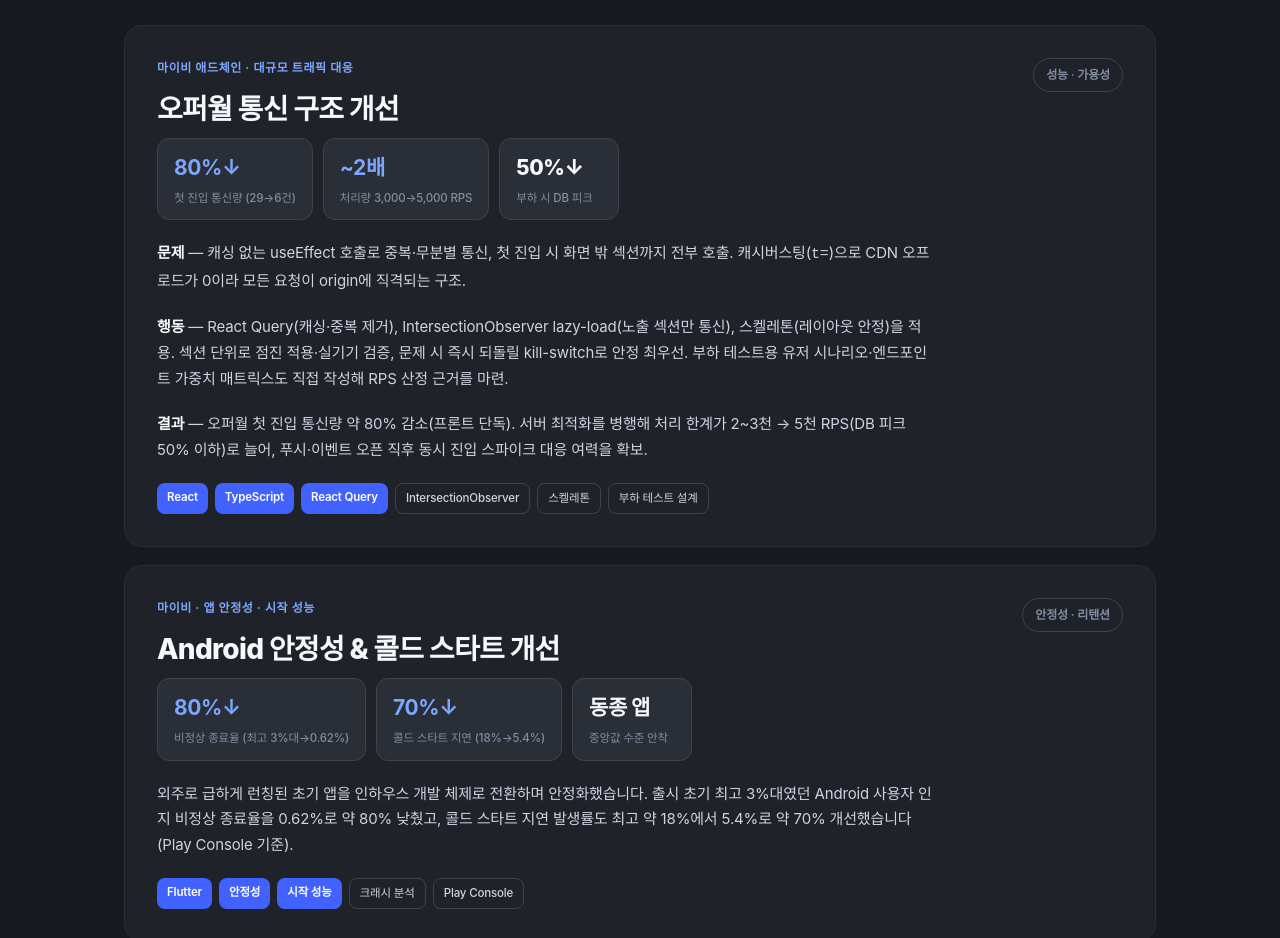
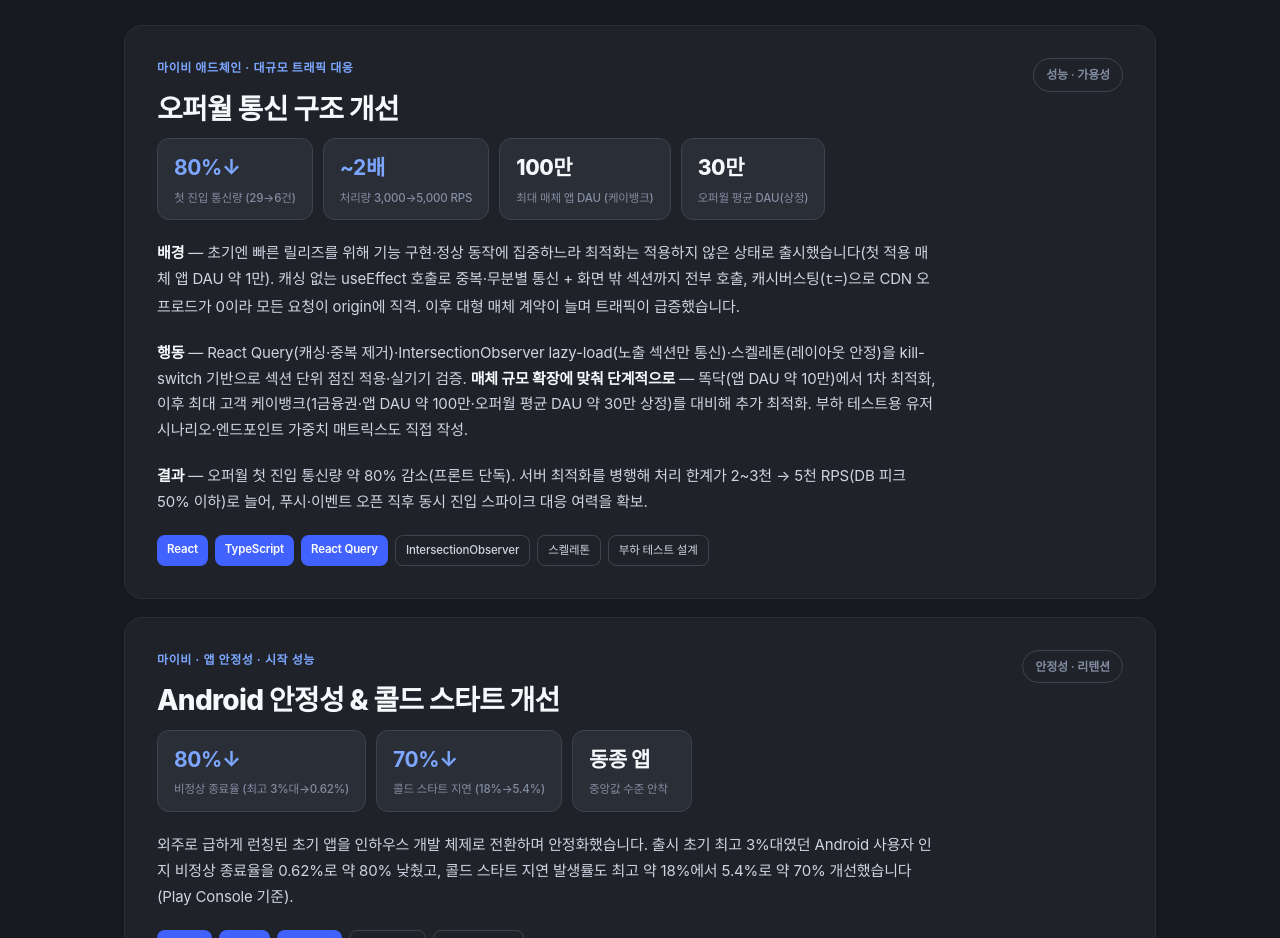
Before and after one commit to chill-beer/portfolio, a plain HTML site: page index.html in a window 1280 px wide. Shown: the part 3600-4538 px from the top of the page. Drawn offline with Linux system fonts and the light colour scheme; a web font is replaced by a local one.

Commit message:
docs: 트래픽 성과에 매체 규모 확장(1만→똑닥 10만→케이뱅크 100만/오퍼월 30만) 내러티브 추가

```diff
--- a/index.html
+++ b/index.html
@@ -405,10 +405,11 @@
         <div class="metrics">
           <div class="metric"><div class="v"><b>80%↓</b></div><div class="k">첫 진입 통신량 (29→6건)</div></div>
           <div class="metric"><div class="v"><b>~2배</b></div><div class="k">처리량 3,000→5,000 RPS</div></div>
-          <div class="metric"><div class="v">50%↓</div><div class="k">부하 시 DB 피크</div></div>
+          <div class="metric"><div class="v">100만</div><div class="k">최대 매체 앱 DAU (케이뱅크)</div></div>
+          <div class="metric"><div class="v">30만</div><div class="k">오퍼월 평균 DAU(상정)</div></div>
         </div>
-        <p><b style="color:var(--fg)">문제</b> — 캐싱 없는 useEffect 호출로 중복·무분별 통신, 첫 진입 시 화면 밖 섹션까지 전부 호출. 캐시버스팅(<code>t=</code>)으로 CDN 오프로드가 0이라 모든 요청이 origin에 직격되는 구조.</p>
-        <p><b style="color:var(--fg)">행동</b> — React Query(캐싱·중복 제거), IntersectionObserver lazy-load(노출 섹션만 통신), 스켈레톤(레이아웃 안정)을 적용. 섹션 단위로 점진 적용·실기기 검증, 문제 시 즉시 되돌릴 kill-switch로 안정 최우선. 부하 테스트용 유저 시나리오·엔드포인트 가중치 매트릭스도 직접 작성해 RPS 산정 근거를 마련.</p>
+        <p><b style="color:var(--fg)">배경</b> — 초기엔 빠른 릴리즈를 위해 기능 구현·정상 동작에 집중하느라 최적화는 적용하지 않은 상태로 출시했습니다(첫 적용 매체 앱 DAU 약 1만). 캐싱 없는 useEffect 호출로 중복·무분별 통신 + 화면 밖 섹션까지 전부 호출, 캐시버스팅(<code>t=</code>)으로 CDN 오프로드가 0이라 모든 요청이 origin에 직격. 이후 대형 매체 계약이 늘며 트래픽이 급증했습니다.</p>
+        <p><b style="color:var(--fg)">행동</b> — React Query(캐싱·중복 제거)·IntersectionObserver lazy-load(노출 섹션만 통신)·스켈레톤(레이아웃 안정)을 kill-switch 기반으로 섹션 단위 점진 적용·실기기 검증. <b style="color:var(--fg)">매체 규모 확장에 맞춰 단계적으로</b> — 똑닥(앱 DAU 약 10만)에서 1차 최적화, 이후 최대 고객 케이뱅크(1금융권·앱 DAU 약 100만·오퍼월 평균 DAU 약 30만 상정)를 대비해 추가 최적화. 부하 테스트용 유저 시나리오·엔드포인트 가중치 매트릭스도 직접 작성.</p>
         <p><b style="color:var(--fg)">결과</b> — 오퍼월 첫 진입 통신량 약 80% 감소(프론트 단독). 서버 최적화를 병행해 처리 한계가 2~3천 → 5천 RPS(DB 피크 50% 이하)로 늘어, 푸시·이벤트 오픈 직후 동시 진입 스파이크 대응 여력을 확보.</p>
         <div class="stack">
           <span>React</span><span>TypeScript</span><span>React Query</span>
```
Also changed, not shown: 1 other file.
